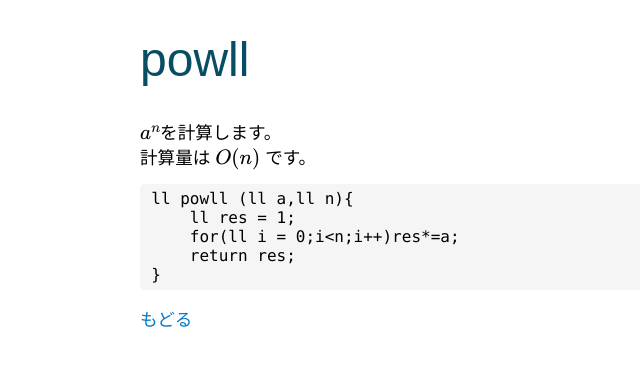
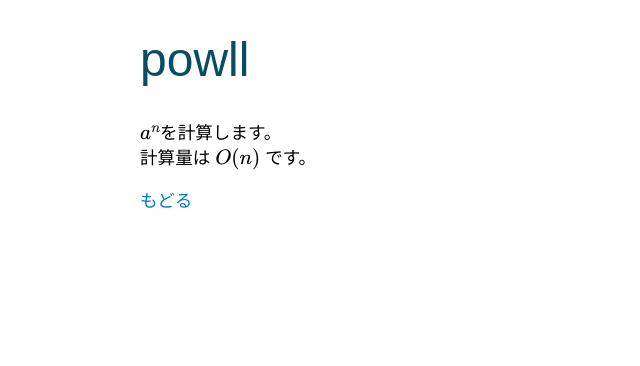
Before and after one commit to Lidelie/cp-Library, a plain HTML site: page docs/cpp/powll.html in a window 1280 px wide. Shown: the whole page, without its empty margins (0-640 px from the left). Drawn offline with nearby package versions, Linux system fonts and the light colour scheme.

Commit message:
removed all sorcecode

```diff
--- a/docs/cpp/powll.html
+++ b/docs/cpp/powll.html
@@ -12,11 +12,6 @@
         <p>\( a^n \)を計算します。</p>
         <p>計算量は \(O(n)\) です。</p>
     </div>
-    <pre><code>ll powll (ll a,ll n){
-    ll res = 1;
-    for(ll i = 0;i&lt;n;i++)res*=a;
-    return res;
-}</code></pre>
     <ul>
         <li><a href="../index.html">もどる</a></li>
     </ul>
```
Also changed, not shown: docs/cpp/isqrt.html (+0 -1 lines), docs/cpp/weighted_graph.html (+0 -8 lines).
